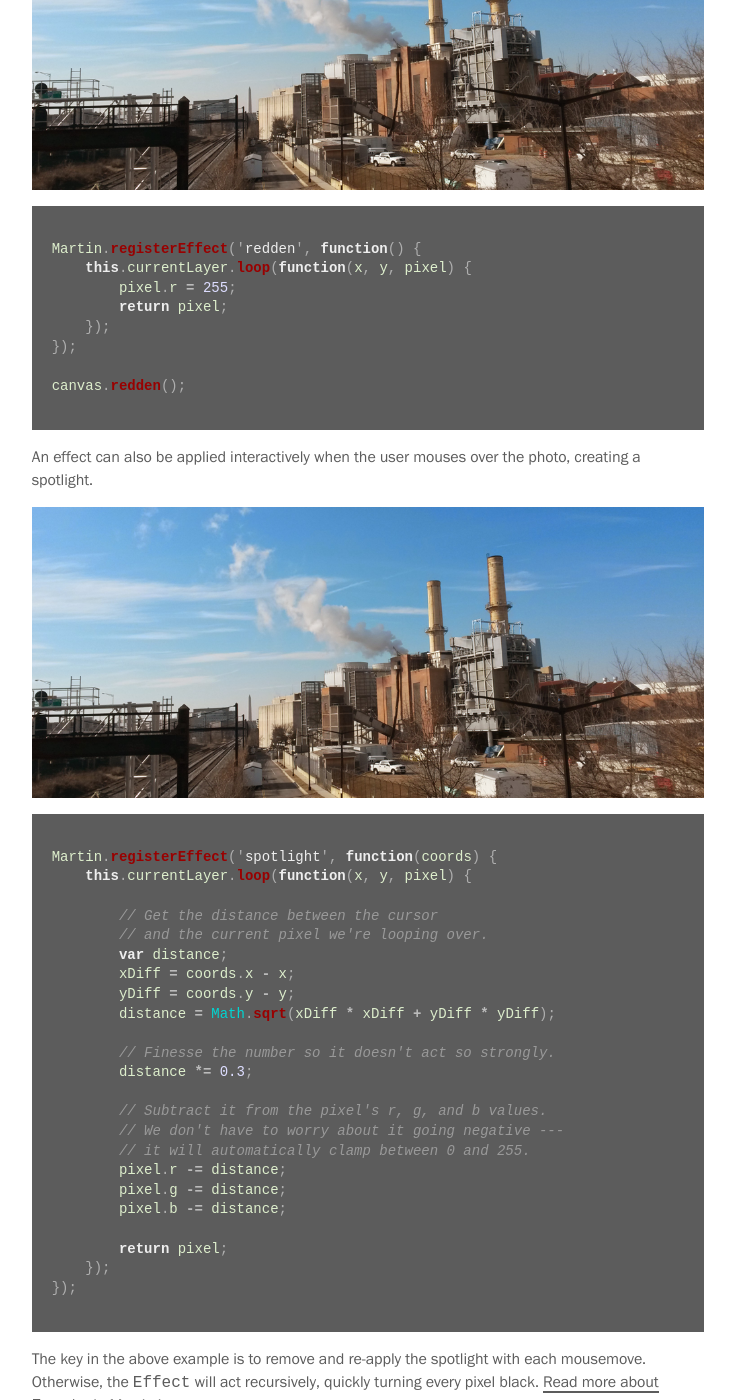
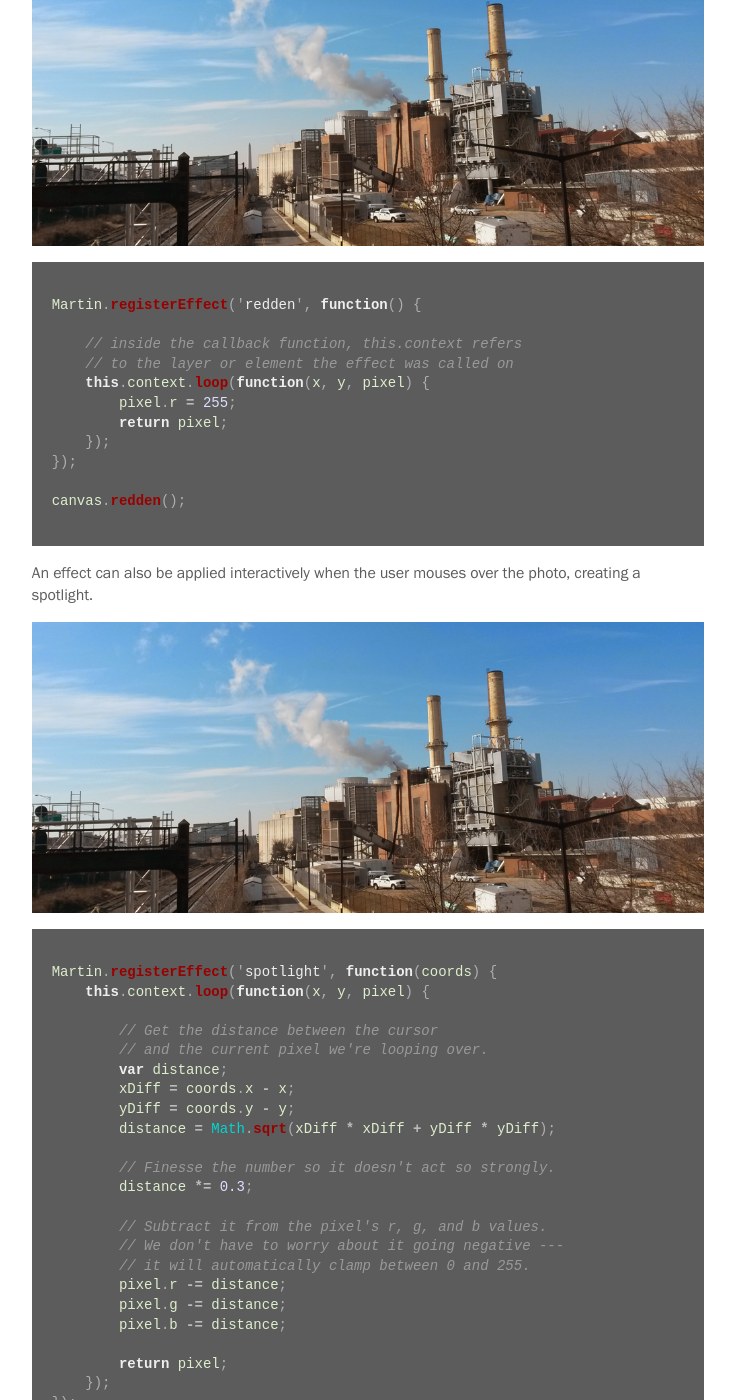
Before and after one commit to scottdonaldson/scottland.cc, a Jekyll site: the page built from _posts/2015-07-15-photo-adjustments-martin-js.html, in a window 1280 px wide and 1400 px high, scrolled down 1577 px. Shown: the whole window, without its empty margins (272-1007 px from the left). Built offline with Jekyll 4.4.1, drawn with Linux system fonts in a browser that asks for light colours; some of the changed text lies outside the part shown.

Commit message:
update post for Martin.js v0.3.0

```diff
--- a/_posts/2015-07-15-photo-adjustments-martin-js.html
+++ b/_posts/2015-07-15-photo-adjustments-martin-js.html
@@ -5,8 +5,13 @@
 class: no-image
 ---
 
-<script src="http://martinjs.org/download/martin.min.js"></script>
-<script src="http://martinjs.org/download/martin.gradientmap.js"></script>
+<!-- grab v0.3.0 release from GitHub -->
+<script src="https://rawgit.com/scottdonaldson/martinjs/4d5c8bc9efda830af3bb5f703790df7f6e5ad1d9/js/dist/martin.min.js"></script>
+<script src="https://rawgit.com/scottdonaldson/martinjs/4d5c8bc9efda830af3bb5f703790df7f6e5ad1d9/js/dist/martin.gradientmap.min.js"></script>
+
+*This post last updated August 17, 2015, to reflect changes from Martin.js v0.3.0.*
+
+<hr>
 
 With [Martin.js](http://martinjs.org) officially out of beta, I thought I'd show off some of its niftier capabilities. Martin.js can do basic photo editing, like you would do in Photoshop, but with a few lines of code, you can also manipulate photos interactively, and animate, all in browser*.
 
@@ -70,7 +75,7 @@
     var canvas = Martin('redden');
     canvas.canvas.style.width = '100%';
     Martin.registerEffect('redden', function() {
-        this.currentLayer.loop(function(x, y, pixel) {
+        this.context.loop(function(x, y, pixel) {
             pixel.r = 255;
             return pixel;
         });
@@ -80,7 +85,10 @@
 </script>
 {% highlight js %}
 Martin.registerEffect('redden', function() {
-    this.currentLayer.loop(function(x, y, pixel) {
+
+    // inside the callback function, this.context refers
+    // to the layer or element the effect was called on
+    this.context.loop(function(x, y, pixel) {
         pixel.r = 255;
         return pixel;
     });
@@ -104,7 +112,7 @@
 
         coords.y *= canvas.height() / canvas.canvas.clientHeight;
 
-        this.currentLayer.loop(function(x, y, pixel) {
+        this.context.loop(function(x, y, pixel) {
 
             var distance;
 
@@ -139,7 +147,7 @@
 
 {% highlight js %}
 Martin.registerEffect('spotlight', function(coords) {
-    this.currentLayer.loop(function(x, y, pixel) {
+    this.context.loop(function(x, y, pixel) {
 
         // Get the distance between the cursor
         // and the current pixel we're looping over.
@@ -266,7 +274,7 @@
         return output;
     }
 
-    this.currentLayer.loop(function(x, y, pixel) {
+    this.context.loop(function(x, y, pixel) {
         // For red, green, and blue, add to the minimum value (from
         // the parseHex() function) the mapped value of this pixel onto
         // the given map range.
@@ -292,7 +300,7 @@
     canvas.canvas.style.width = '100%';
 
     Martin.registerEffect('rainbow', function(t) {
-        this.currentLayer.loop(function(x, y, pixel) {
+        this.context.loop(function(x, y, pixel) {
             pixel.r += 100 * Math.sin((x - 4 * t) / 100);
             pixel.g += 100 * Math.sin((x - 8 * t) / 100);
             pixel.b += 100 * Math.sin((x - 12 * t) / 100);
@@ -318,7 +326,7 @@
     t = 0; // time starts at 0
 
 Martin.registerEffect('rainbow', function(t) {
-    this.currentLayer.loop(function(x, y, pixel) {
+    this.context.loop(function(x, y, pixel) {
 
         // Increase by a maximum of 100, and take in x value
         // and time as parameters.
```
